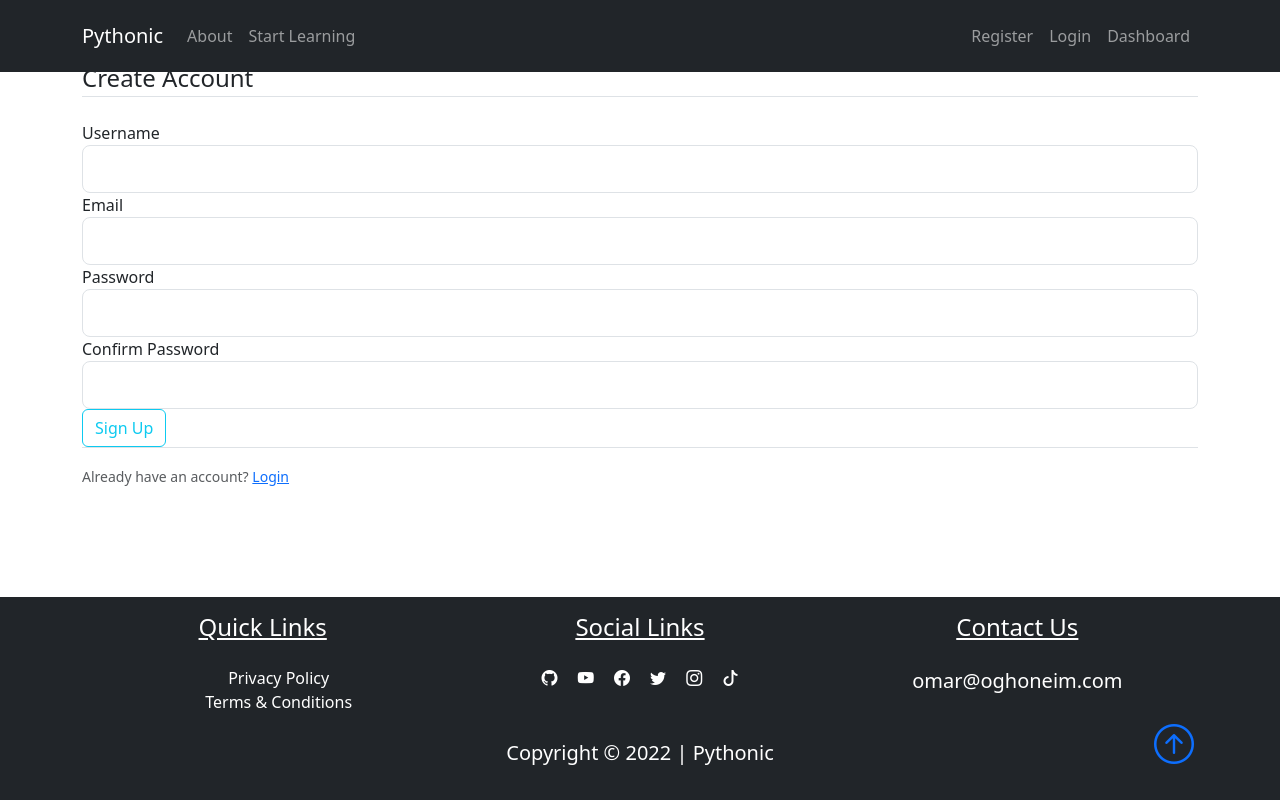
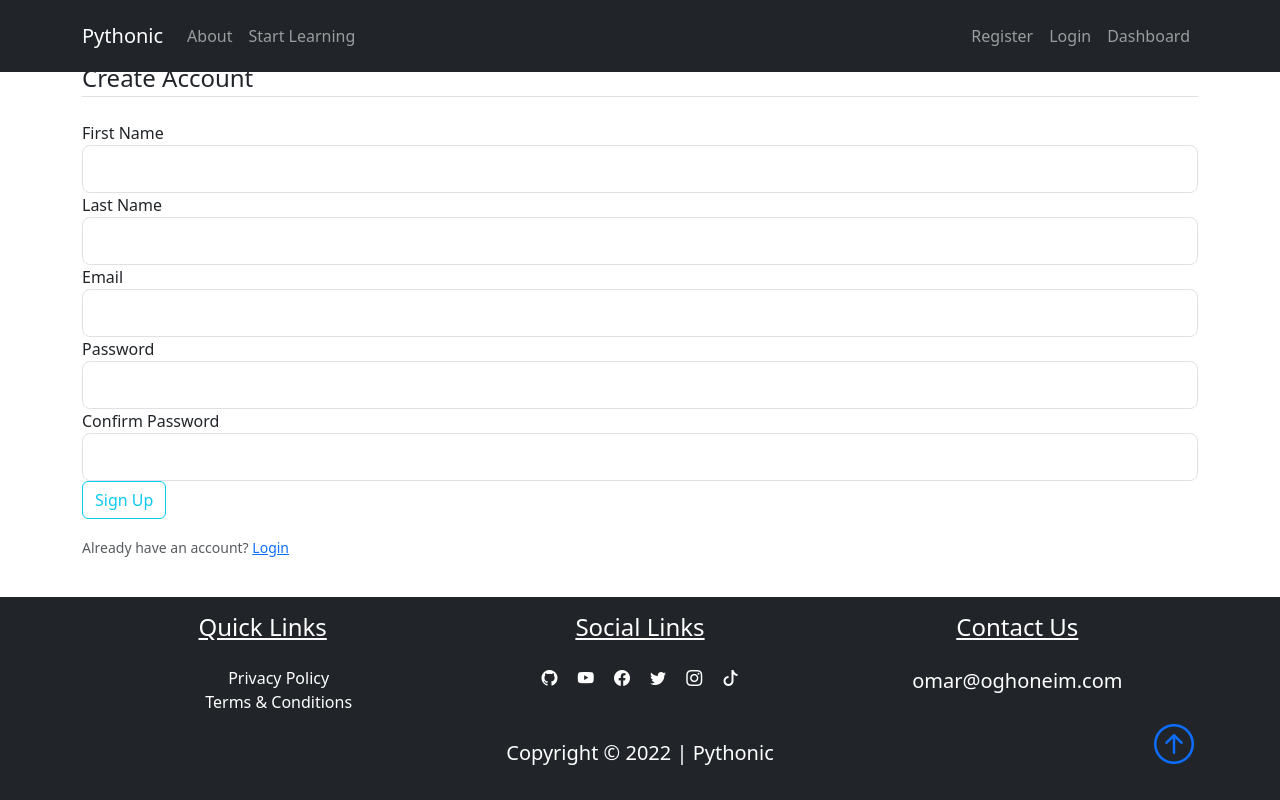
Before and after one commit to KhalilAmamri/CodeFlow, a Flask app: page /register in a window 1280 px wide. Run offline with Flask 3, Linux system fonts and the light colour scheme.

Commit message:
Refactor registration form to include first and last name fields; add validation and error handling for form inputs.

```diff
--- a/forms.py
+++ b/forms.py
@@ -4,7 +4,8 @@ from wtforms import StringField, PasswordField, SubmitField, BooleanField
 from wtforms.validators import DataRequired, Email, Length, Regexp, EqualTo
 
 class RegistrationForm(FlaskForm):
-    username = StringField('Username', validators=[DataRequired(), Length(min=3, max=25)])
+    first_name = StringField('First Name', validators=[DataRequired(), Length(min=2, max=25)])
+    last_name = StringField('Last Name', validators=[DataRequired(), Length(min=2, max=25)])
     email = StringField('Email', validators=[DataRequired(), Email()])
     password = PasswordField('Password', validators=[DataRequired(), Length(min=6, max=35), Regexp(r'^(?=.*[A-Za-z])(?=.*\d)[A-Za-z\d]{6,}$', message="Password must contain at least one letter and one number")])
     confirm_password = PasswordField('Confirm Password', validators=[DataRequired(), EqualTo('password')])
--- a/pythonic.py
+++ b/pythonic.py
@@ -1,5 +1,6 @@
-from flask import Flask, render_template, url_for
+from flask import Flask, render_template, url_for, flash, redirect
 from forms import RegistrationForm, LoginForm
+
 app = Flask(__name__)
 app.config['SECRET_KEY'] = 'e08fe17fe27ffc7009aba6a264a886ea81a5b5bd17f1fc97b9554c89c1464588'
 
@@ -86,6 +87,10 @@ def about():
 @app.route("/register", methods=['GET', 'POST'])
 def register():
     form = RegistrationForm()
+    if form.validate_on_submit():
+        flash(f"Account created for {form.first_name.data} {form.last_name.data}!", 'success')
+        return redirect(url_for('home'))
+
     return render_template('register.html', title = "Register", form = form)
 @app.route("/login")
 
--- a/templates/layout.html
+++ b/templates/layout.html
@@ -47,6 +47,16 @@
             </div>
         </div>
     </nav>
+    {% with messages = get_flashed_messages(with_categories=true) %}
+
+    {% if messages %}
+    {% for category, message in messages %}
+    <div class="alert alert-{{ category }} text-center">
+        {{ message }}
+    </div>
+    {% endfor %}
+    {% endif %}
+    {% endwith %}
 
     {% block content %} {% endblock %}
 
--- a/templates/register.html
+++ b/templates/register.html
@@ -9,28 +9,77 @@
         <fieldset class="form-group">
             <legend class="border-bottom mb-4">Create Account</legend>
             <div class="form-group">
-                {{ form.username.label(class='form-control-label') }}
-                {{ form.username(class='form-control form-control-lg') }}
+                {{ form.first_name.label(class='form-control-label') }}
+                {% if form.first_name.errors %}
+                {{ form.first_name(class='form-control form-control-lg is-invalid') }}
+                <div class="invalid-feedback">
+                    {% for error in form.first_name.errors %}
+                    <span>{{ error }}</span>
+                    {% endfor %}
+                </div>
+                {% else %}
+                {{ form.first_name(class='form-control form-control-lg') }}
+                {% endif %}
+            </div>
+            <div class="form-group">
+                {{ form.last_name.label(class='form-control-label') }}
+                {% if form.last_name.errors %}
+                {{ form.last_name(class='form-control form-control-lg is-invalid') }}
+                <div class="invalid-feedback">
+                    {% for error in form.last_name.errors %}
+                    <span>{{ error }}</span>
+                    {% endfor %}
+                </div>
+                {% else %}
+                {{ form.last_name(class='form-control form-control-lg') }}
+                {% endif %}
             </div>
             <div class="form-group">
                 {{ form.email.label(class='form-control-label') }}
+                {% if form.email.errors %}
+                {{ form.email(class='form-control form-control-lg is-invalid') }}
+                <div class="invalid-feedback">
+                    {% for error in form.email.errors %}
+                    <span>{{ error }}</span>
+                    {% endfor %}
+                </div>
+                {% else %}
                 {{ form.email(class='form-control form-control-lg') }}
+                {% endif %}
             </div>
             <div class="form-group">
                 {{ form.password.label(class='form-control-label') }}
+                {% if form.password.errors %}
+                {{ form.password(class='form-control form-control-lg is-invalid') }}
+                <div class="invalid-feedback">
+                    {% for error in form.password.errors %}
+                    <span>{{ error }}</span>
+                    {% endfor %}
+                </div>
+                {% else %}
                 {{ form.password(class='form-control form-control-lg') }}
+                {% endif %}
             </div>
             <div class="form-group">
                 {{ form.confirm_password.label(class='form-control-label') }}
+                {% if form.confirm_password.errors %}
+                {{ form.confirm_password(class='form-control form-control-lg is-invalid') }}
+                <div class="invalid-feedback">
+                    {% for error in form.confirm_password.errors %}
+                    <span>{{ error }}</span>
+                    {% endfor %}
+                </div>
+                {% else %}
                 {{ form.confirm_password(class='form-control form-control-lg') }}
+                {% endif %}
             </div>
             <div class="form-group">
                 {{ form.submit(class='btn btn-outline-info') }}
             </div>
         </fieldset>
     </form>
-    <div class="border-top pt-3">
-        <small class="text-muted">Already have an account? <a href="{{ url_for('login') }}">Login</a></small>
+    <div class="broder-top pt-3">
+        <small class="text-muted">Already have an account? <a href="{{ url_for('login') }}" class="ml-2">Login</a></small>
     </div>
 </div>
 
```
